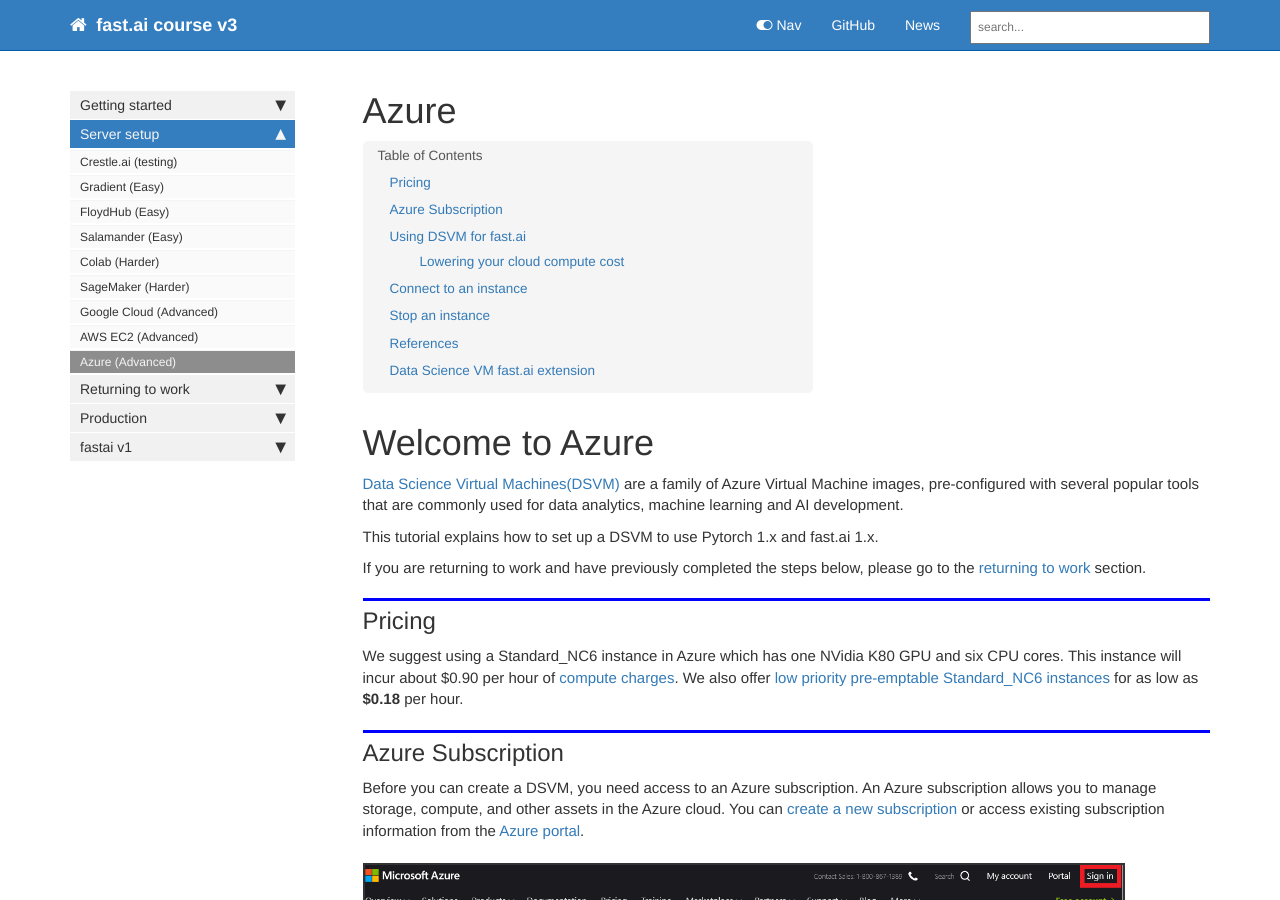
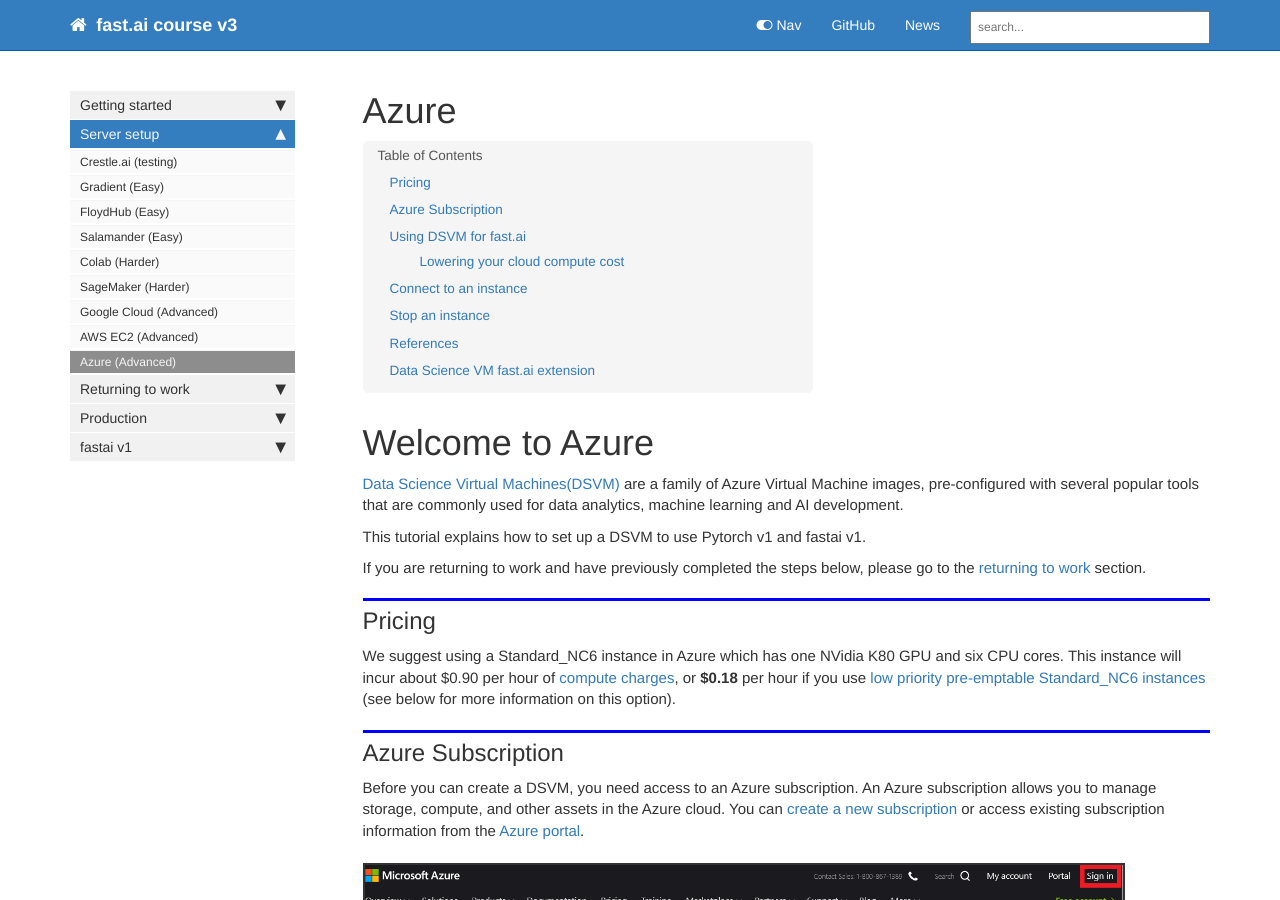
Before and after one commit to tamersalama/course-v3, a Jekyll site: the page built from docs/start_azure.md, in a window 1280 px wide and 900 px high. Built offline with Jekyll 4.4.1, drawn with Linux system fonts in a browser that asks for light colours; nearby versions of some CDN libraries; comment, search, counter and statistics services are not loaded.

Commit message:
Update start_azure.md

```diff
--- a/docs/start_azure.md
+++ b/docs/start_azure.md
@@ -1,21 +1,18 @@
 ---
-
 title: Azure
 keywords:
 sidebar: home_sidebar
-
-
 ---
 # Welcome to Azure
 
 [Data Science Virtual Machines(DSVM)](https://azure.microsoft.com/en-us/services/virtual-machines/data-science-virtual-machines/) are a family of Azure Virtual Machine images, pre-configured with several popular tools that are commonly used for data analytics, machine learning and AI development.
 
-This tutorial explains how to set up a DSVM to use Pytorch 1.x and fast.ai 1.x.
+This tutorial explains how to set up a DSVM to use Pytorch v1 and fastai v1.
 
 If you are returning to work and have previously completed the steps below, please go to the [returning to work](http://course-v3.fast.ai/update_azure.html) section.
 
 ## Pricing
-We suggest using a Standard_NC6 instance in Azure which has one NVidia K80 GPU and six CPU cores. This instance will incur about $0.90 per hour of [compute charges](https://azure.microsoft.com/en-us/pricing/details/virtual-machines/linux/). We also offer [low priority pre-emptable Standard_NC6 instances](https://azure.microsoft.com/en-us/pricing/details/virtual-machine-scale-sets/linux/) for as low as **$0.18** per hour.
+We suggest using a Standard_NC6 instance in Azure which has one NVidia K80 GPU and six CPU cores. This instance will incur about $0.90 per hour of [compute charges](https://azure.microsoft.com/en-us/pricing/details/virtual-machines/linux/), or **$0.18** per hour if you use [low priority pre-emptable Standard_NC6 instances](https://azure.microsoft.com/en-us/pricing/details/virtual-machine-scale-sets/linux/) (see below for more information on this option).
 
 ## Azure Subscription
 
@@ -26,13 +23,11 @@
 If you are signing up you will also need to set your credit card details. This will be the credit card to which all the charges of the instance usage will be applied. Your sign up screen will look like:
 <img alt="CreatePaidAccount" src="/images/azure/CreatePaidAccount.png" class="screenshot">
 
-
 [Free trials Azure subscriptions](https://azure.microsoft.com/free) are also available though you will not be able to create a GPU based DSVM.
 
 After your Azure account is created, you can login to the [Azure portal](https://portal.azure.com/).
 
 <img alt="AzurePortal" src="/images/azure/AzurePortal.png" class="screenshot">
-
 
 ## Using DSVM for fast.ai
 
@@ -54,8 +49,6 @@
 5. Admin Password - The admin account password.
 6. Vm Name - The name of the data science server you're creating.
 7. Vm Size - Select the desired DSVM size according to your requirements and [cost](https://azure.microsoft.com/en-us/pricing/details/virtual-machines/linux/).
-
-
 
 ### Lowering your cloud compute cost
 Azure offers pre-emptable instances at a significant discount on compute usage charges compared to standard instances. These instances maybe deallocated from your subscription at any time depending on factors like demand for the compute on Azure. Sometimes if you retry after a short period or choose a different VM size you may be able to get another pre-emptable instance. Your work from the deallocated VM is not saved by default.
```
